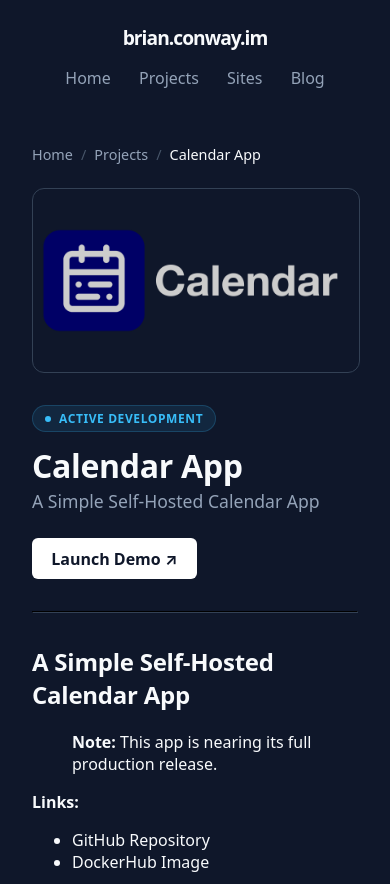
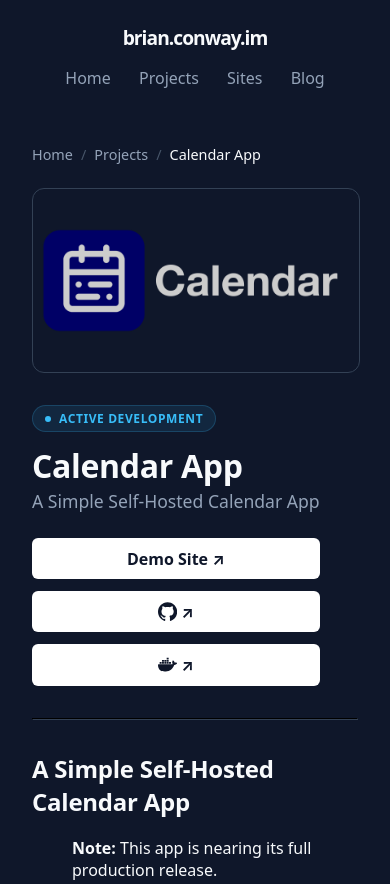
Before and after one commit to thebronway/Conway-Main-Site, an Astro site: page /projects/calendar-app in a window 390 px wide. Shown: the top 884 px of the page. Built offline with nearby package versions, Linux system fonts and the light colour scheme; Astro itself is replaced by a stand-in of ours.

Commit message:
Content Updates

```diff
--- a/src/components/CardProject.astro
+++ b/src/components/CardProject.astro
@@ -1,7 +1,7 @@
 ---
 import StatusBadge from './StatusBadge.astro';
 const { project } = Astro.props;
-const { title, description, status, heroImage, demoUrl, repoUrl } = project.data;
+const { title, description, status, heroImage, demoUrl, repoUrl, url } = project.data;
 const detailsUrl = `/projects/${project.slug}/`;
 ---
 
@@ -25,8 +25,8 @@ const detailsUrl = `/projects/${project.slug}/`;
 
     <div class="actions">
       <div class="primary-actions">
-        {demoUrl && <a href={demoUrl} target="_blank" class="btn btn-white">Demo ↗</a>}
-        {repoUrl && !demoUrl && <a href={repoUrl} target="_blank" class="btn btn-white">Code ↗</a>}
+        {demoUrl && <a href={demoUrl} target="_blank" class="btn btn-white">Demo Site ↗</a>}
+        {url && <a href={url} target="_blank" class="btn btn-white">Visit Site ↗</a>}
       </div>
 
       <a href={detailsUrl} class="btn btn-dark">Details →</a>
@@ -104,7 +104,16 @@ const detailsUrl = `/projects/${project.slug}/`;
     margin-top: auto;
     display: flex;
     justify-content: space-between;
-    align-items: center;
+    align-items: flex-end;
+    gap: 1rem;
+  }
+
+  .primary-actions {
+    display: flex;
+    flex-direction: column;
+    gap: 0.5rem;
+    flex-wrap: wrap;
+    align-items: flex-start;
   }
 
   .btn {
@@ -117,6 +126,8 @@ const detailsUrl = `/projects/${project.slug}/`;
     transition: all 0.2s;
     text-decoration: none;
     border: 1px solid transparent;
+    white-space: nowrap;
+    flex-shrink: 0;
   }
 
   /* WHITE BUTTON (Demo) */
--- a/src/components/CardSite.astro
+++ b/src/components/CardSite.astro
@@ -24,7 +24,7 @@ const detailsUrl = `/sites/${site.slug}/`;
 
     <div class="actions">
       <div class="primary-actions">
-        {url && <a href={url} target="_blank" class="btn btn-white">Visit ↗</a>}
+        {url && <a href={url} target="_blank" class="btn btn-white">Visit Site↗</a>}
       </div>
 
       <a href={detailsUrl} class="btn btn-dark">Details →</a>
--- a/src/content/config.ts
+++ b/src/content/config.ts
@@ -20,7 +20,9 @@ const projectsCollection = defineCollection({
     status: statusEnum,
     heroImage: z.string().optional(),
     demoUrl: z.string().url().optional(),
-    repoUrl: z.string().url().optional(),
+    gitUrl: z.string().url().optional(),
+    dockerUrl: z.string().url().optional(),
+    url: z.string().url().optional(),
     order: z.number().default(0),
   }),
 });
--- a/src/content/projects/calendar-app.md
+++ b/src/content/projects/calendar-app.md
@@ -3,15 +3,13 @@ title: "Calendar App"
 description: "A Simple Self-Hosted Calendar App"
 status: "Active Development"
 demoUrl: "https://calendar-demo.conway.im"
+dockerUrl: "https://hub.docker.com/r/thebronway/calendar-app"
+gitUrl: "https://github.com/thebronway/calendar-app"
 heroImage: "/images/thumbnails/CalendarApp-card.png"
 ---
 # A Simple Self-Hosted Calendar App
 
 > **Note:** This app is nearing its full production release.
-
-**Links:**
-* [GitHub Repository](https://github.com/thebronway/calendar-app)
-* [DockerHub Image](https://hub.docker.com/r/thebronway/calendar-app)
 
 ## Purpose
 I designed this calendar to be self-hosted and easily shared with friends and family. The goal is to keep everyone informed about my travel plans and availability so they can plan accordingly.
--- a/src/content/projects/domainctrl.md
+++ b/src/content/projects/domainctrl.md
@@ -3,6 +3,8 @@ title: "domainCtrl"
 description: "A Self-Hosted, Automated DDNS & SSL Certificate Manager"
 status: "Active Development"
 demoUrl: "https://domainctrl-demo.conway.im"
+gitUrl: "https://github.com/thebronway/domainCtrl"
+dockerUrl: "https://hub.docker.com/r/thebronway/domainCtrl"
 heroImage: "/images/thumbnails/domainCtrl-card.png"
 ---
 # A Self-Hosted, Automated DDNS & SSL Certificate Manager.
--- a/src/content/projects/gonogo.md
+++ b/src/content/projects/gonogo.md
@@ -2,6 +2,7 @@
 title: "GoNoGo"
 description: "A Preflight App for Pilots to Decode Weather, Airspace and NOTAMs"
 status: "Active Development"
+url: "https://gonogoai.conway.im"
 heroImage: "/images/thumbnails/GoNoGo-AI-card.png"
 ---
 # A Preflight App for Pilots to Decode Weather, Airspace and NOTAMs
--- a/src/pages/projects/[...slug].astro
+++ b/src/pages/projects/[...slug].astro
@@ -3,6 +3,7 @@ import { getCollection } from 'astro:content';
 import BaseLayout from '../../layouts/BaseLayout.astro';
 import StatusBadge from '../../components/StatusBadge.astro';
 import Breadcrumbs from '../../components/Breadcrumbs.astro';
+import { Icon } from 'astro-icon/components';
 
 export async function getStaticPaths() {
   const projects = await getCollection('projects');
@@ -38,9 +39,25 @@ const visitUrl = entry.data.url;
 
       <p class="description">{entry.data.description}</p>
 
-      {entry.data.demoUrl && (
-        <a href={entry.data.demoUrl} target="_blank" class="launch-btn">Launch Demo ↗</a>
-      )}
+      <div class="button-group">
+        {entry.data.demoUrl && (
+          <a href={entry.data.demoUrl} target="_blank" class="launch-btn">Demo Site ↗</a>
+        )}
+
+        {entry.data.url && (
+          <a href={entry.data.url} target="_blank" class="launch-btn">Visit Site ↗</a>
+        )}
+
+        {entry.data.gitUrl && (
+          <a href={entry.data.gitUrl} target="_blank" class="launch-btn" title="DockerHub Repository">
+            <Icon name="simple-icons:github" class="btn-icon" /> ↗</a>
+        )}
+
+        {entry.data.dockerUrl && (
+          <a href={entry.data.dockerUrl} target="_blank" class="launch-btn" title="DockerHub Repository">
+            <Icon name="simple-icons:docker" class="btn-icon" /> ↗</a>
+        )}
+      </div>
     </div>
   </div>
 
@@ -76,6 +93,14 @@ const visitUrl = entry.data.url;
     .hero-image {
       width: 100%;
     }
+    .button-group {
+      flex-direction: column;
+      align-items: stretch;
+      width: 100%;
+    }
+    .launch-btn {
+      justify-content: center;
+    }
   }
 
   .hero-content {
@@ -102,15 +127,33 @@ const visitUrl = entry.data.url;
     margin: 0 0 1.5rem 0;
   }
 
+  .button-group {
+    display: flex;
+    flex-wrap: wrap;
+    gap: 0.75rem;
+    margin-top: 0.0rem;
+  }
+
   .launch-btn {
-    align-self: flex-start;
-    display: inline-block;
+    display: inline-flex;
+    align-items: center;
     background: #fff;
     color: #0f172a;
     padding: 0.6rem 1.2rem;
     border-radius: 6px;
     font-weight: bold;
     text-decoration: none;
+    white-space: nowrap;
+    transition: opacity 0.2s;
+    gap: 0.25rem;
   }
-  .launch-btn:hover { opacity: 0.9; }
+
+  .launch-btn:hover {
+    opacity: 0.9;
+  }
+
+  .btn-icon {
+    width: 1.2rem;
+    height: 1.2rem;
+  }
 </style>
```
Also changed, not shown: public/images/thumbnails/GoNoGo-AI-card.png.
